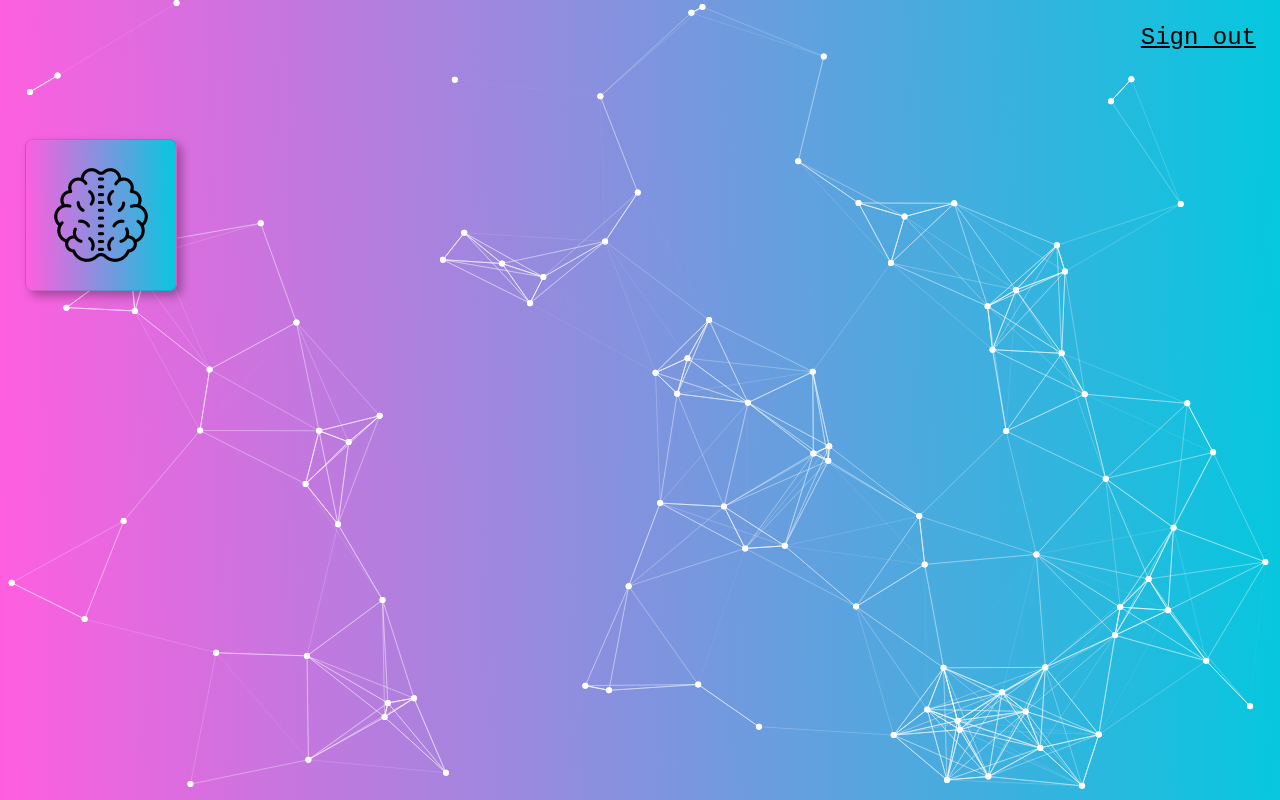
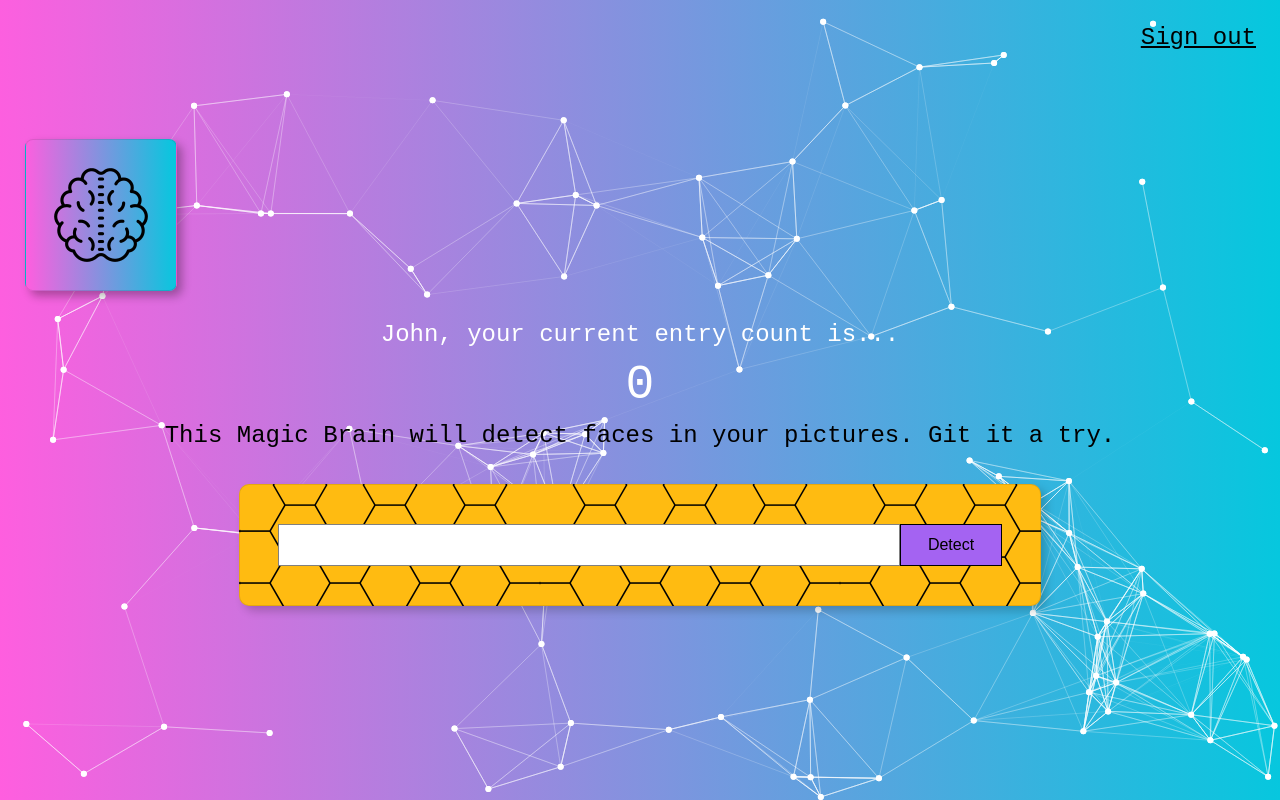
Before and after one commit to amit-lekhak/smart-brain, a React (Create React App) app: page / in a window 1280 px wide. Built offline with nearby package versions, Linux system fonts and the light colour scheme; the HTML template or start-up script is replaced by a standard one.

Commit message:
Add multiple face detection

```diff
--- a/src/App.js
+++ b/src/App.js
@@ -11,7 +11,10 @@ class App extends React.Component {
   state = {
     route: "home",
     error: "",
-    user: {},
+    user: {
+      "name": "John",
+      "entries": 0
+    },
   };
 
   options = {
@@ -65,7 +68,7 @@ class App extends React.Component {
           onRouteChange={this.onRouteChange}
         />
         {this.state.route === "home" ? (
-          <Home />
+          <Home user={this.state.user} />
         ) : (
           <Card>
             {this.state.route === "login" ? (
--- /dev/null
+++ b/src/components/facebox/Facebox.js
@@ -0,0 +1,25 @@
+import React from "react";
+
+const Facebox = ({ boxes,imageSize:{height,width} }) => {
+  return (
+    <>
+      {boxes.map((box) => {
+        return <div
+         key={box.id}
+         style={{
+             "position": "absolute",
+             "top": `${box.region_info.bounding_box.top_row*height}px`,
+             "bottom" : `${height-box.region_info.bounding_box.bottom_row*height}px`,
+             "left": `${box.region_info.bounding_box.left_col*width}px`,
+             "right": `${width-box.region_info.bounding_box.right_col*width}px`,
+             "border": "3px solid #149df2",
+             "cursor": "pointer",
+         }}
+         >
+         </div>;
+      })}
+    </>
+  );
+};
+
+export default Facebox;
--- a/src/containers/home/Home.js
+++ b/src/containers/home/Home.js
@@ -1,11 +1,122 @@
-import React from "react";
+import React, { useState } from "react";
 import Logo from "../../components/logo/Logo";
+import "./Home.styles.css";
+import Facebox from "../../components/facebox/Facebox";
 
-const Home = () => {
-  return <div>
+const Home = ({ user: { name, entries: count, id } }) => {
+  const [imageUrl, setImageUrl] = useState("");
+  const [showImage, setShowImage] = useState(false);
+  const [error, setError] = useState("");
+  const [boxes, setBoxes] = useState([]);
+  const [entries, setEntries] = useState(count);
+  const [imageSize,setImageSize] = useState({
+      height:0,width:0
+  })
+
+  const detectImage = (imageUrl) => {
+    if (!imageUrl) return;
+
+    setShowImage(false);
+    setError("");
+
+    fetch("/detectface", {
+      method: "POST",
+      headers: {
+        Accept: "application/json",
+        "Content-Type": "application/json",
+      },
+      body: JSON.stringify({ imageUrl }),
+    })
+      .then((response) => response.json())
+      .then((data) => {
+        if (data.error) {
+          return setError(data.error);
+        }
+
+        setShowImage(true);
+        setError("");
+        setBoxes(data.data);
+
+        fetch("/profile", {
+          method: "PUT",
+          headers: {
+            Accept: "application/json",
+            "Content-Type": "application/json",
+          },
+          body: JSON.stringify({ id }),
+        })
+          .then((response) => response.json())
+          .then((data) => {
+            if (data.error) {
+              return setError(data.error);
+            }
+
+            setError("");
+            setEntries(data.entries);
+          })
+          .catch((error) => {
+            console.log(error);
+          });
+      })
+      .catch((error) => {
+        console.log(error);
+      });
+  };
+
+  function imageLoaded(e){
+      setImageSize({height:e.target.height,width:e.target.width})
+  }
+
+  return (
+    <div>
       <Logo />
 
-  </div>;
+      <div className="home-container">
+        <span className="entry-text1">
+          {name}, your current entry count is...
+        </span>
+
+        <span className="entry-text2">{entries}</span>
+
+        <span className="desc-text">
+          This Magic Brain will detect faces in your pictures. Git it a try.
+        </span>
+
+        <div className="face-detect-form">
+          <input
+            onChange={(e) => {
+              showImage && setShowImage(false);
+              return setImageUrl(e.target.value);
+            }}
+            type="text"
+            name="imageUrl"
+            id="imageUrl"
+            autoComplete="false"
+            value={imageUrl}
+          />
+          <button onClick={() => detectImage(imageUrl)}>Detect</button>
+        </div>
+
+        {error && (
+          <p className="desc-text" style={{ color: "red" }}>
+            {error}
+          </p>
+        )}
+{console.log(imageSize)}
+        {showImage && (
+          <div className="detected-image">
+            <img
+              onLoad={imageLoaded}
+              id="image"
+              src={imageUrl}
+              alt="Detected Faces"
+            />
+            {boxes && imageSize.height && <Facebox boxes={boxes} imageSize={imageSize} />}
+          </div>
+        )}
+      </div>
+    </div>
+  );
 };
 
 export default Home;
--- a/src/containers/home/Home.styles.css
+++ b/src/containers/home/Home.styles.css
@@ -0,0 +1,68 @@
+.home-container {
+  display: flex;
+  flex-direction: column;
+  align-items: center;
+}
+
+.entry-text1,
+.entry-text2,
+.desc-text {
+  font-size: 1.5rem;
+  color: white;
+  margin: 5px 0px;
+  text-align: center;
+}
+
+.entry-text2 {
+  font-size: 3rem;
+}
+
+.desc-text {
+  color: black;
+}
+
+.face-detect-form {
+  width: 800px;
+  min-height: 120px;
+  border: 1px solid rgba(0, 0, 0, 0.1);
+  margin: 30px auto 40px;
+  border-radius: 10px;
+  display: flex;
+  justify-content: center;
+  align-items: center;
+  box-shadow: 5px 5px 10px rgba(0, 0, 0, 0.2);
+  background-color: #ffbb11;
+  background-image: url("./hexagon.png");
+  background-size: 300px;
+}
+
+button {
+  background-color: #a463f2;
+}
+
+.face-detect-form input {
+  background-color: white;
+  width: 600px;
+  color: black;
+}
+
+.face-detect-form input:hover,
+.face-detect-form input:focus {
+  background-color: white;
+}
+
+@media screen and (max-width: 900px) {
+  .face-detect-form {
+    width: 90%;
+  }
+}
+
+.detected-image img {
+  width: 100%;
+  height: 100%;
+}
+
+
+.detected-image {
+  position: relative;
+}
```
Also changed, not shown: src/containers/home/hexagon.png (added).
